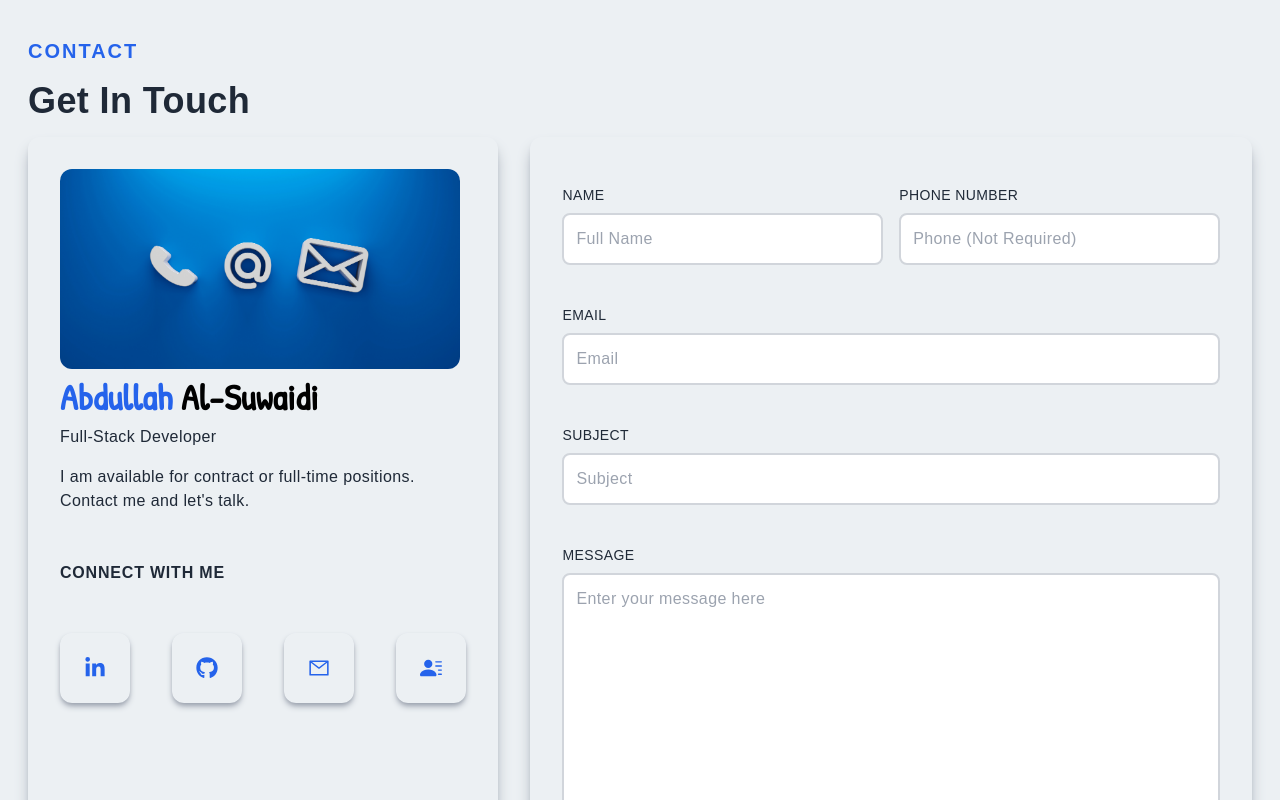
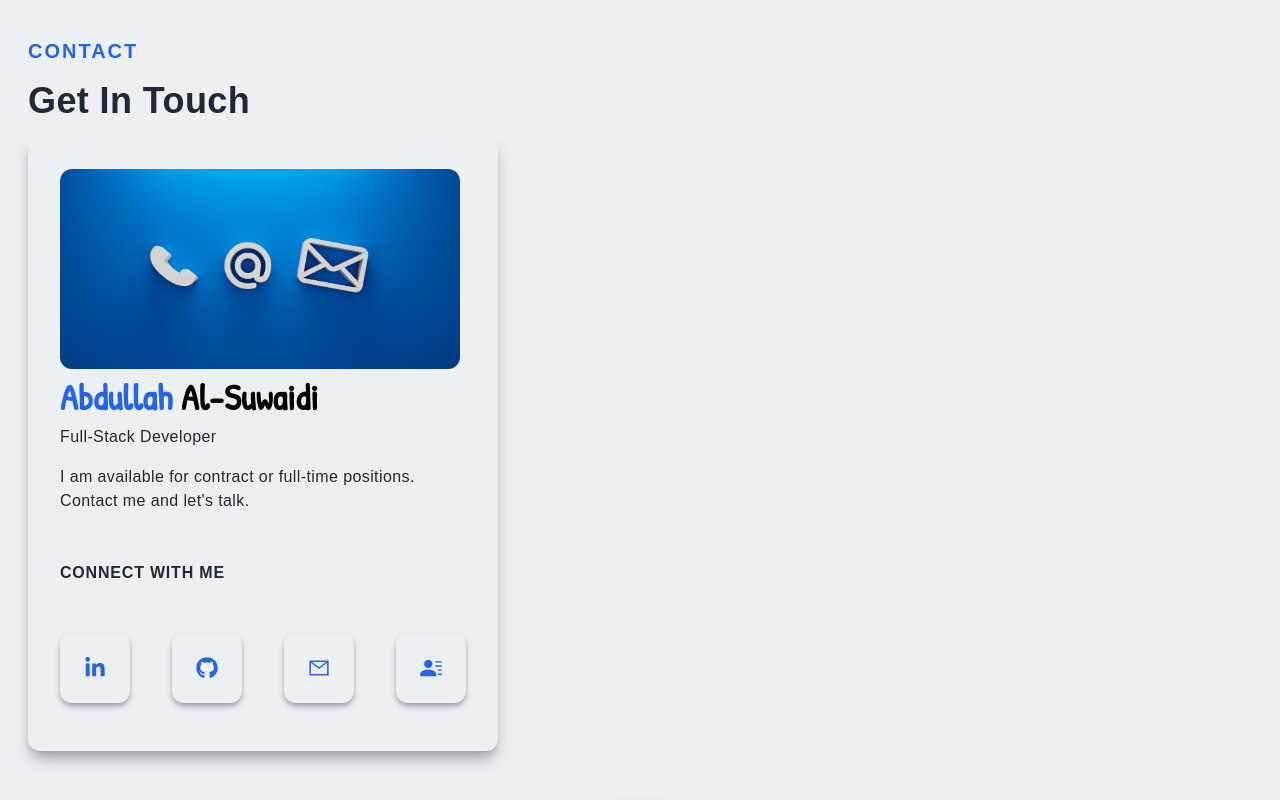
Before and after one commit to TheTwistedDev/portfolio_2.0, a Next.js app: page / in a window 1280 px wide. Shown: the part 2620-3420 px from the top of the page. Built offline with nearby package versions, Linux system fonts and the light colour scheme.

Commit message:
removed message component

```diff
--- a/components/Contact.tsx
+++ b/components/Contact.tsx
@@ -118,7 +118,7 @@ const Contact = () => {
           </div>
 
           {/* right */}
-          <div className='w-full h-auto col-span-3 shadow-lg shadow-gray-400 rounded-xl lg:p-4'>
+          {/* <div className='w-full h-auto col-span-3 shadow-lg shadow-gray-400 rounded-xl lg:p-4'>
             <div className='p-4'>
               <form
                 onSubmit={handleSubmit(formSubmitHandler)}
@@ -201,7 +201,7 @@ const Contact = () => {
                 </button>
               </form>
             </div>
-          </div>
+          </div> */}
         </div>
         <div className='flex justify-center py-12'>
           <Link href='/'>
```
